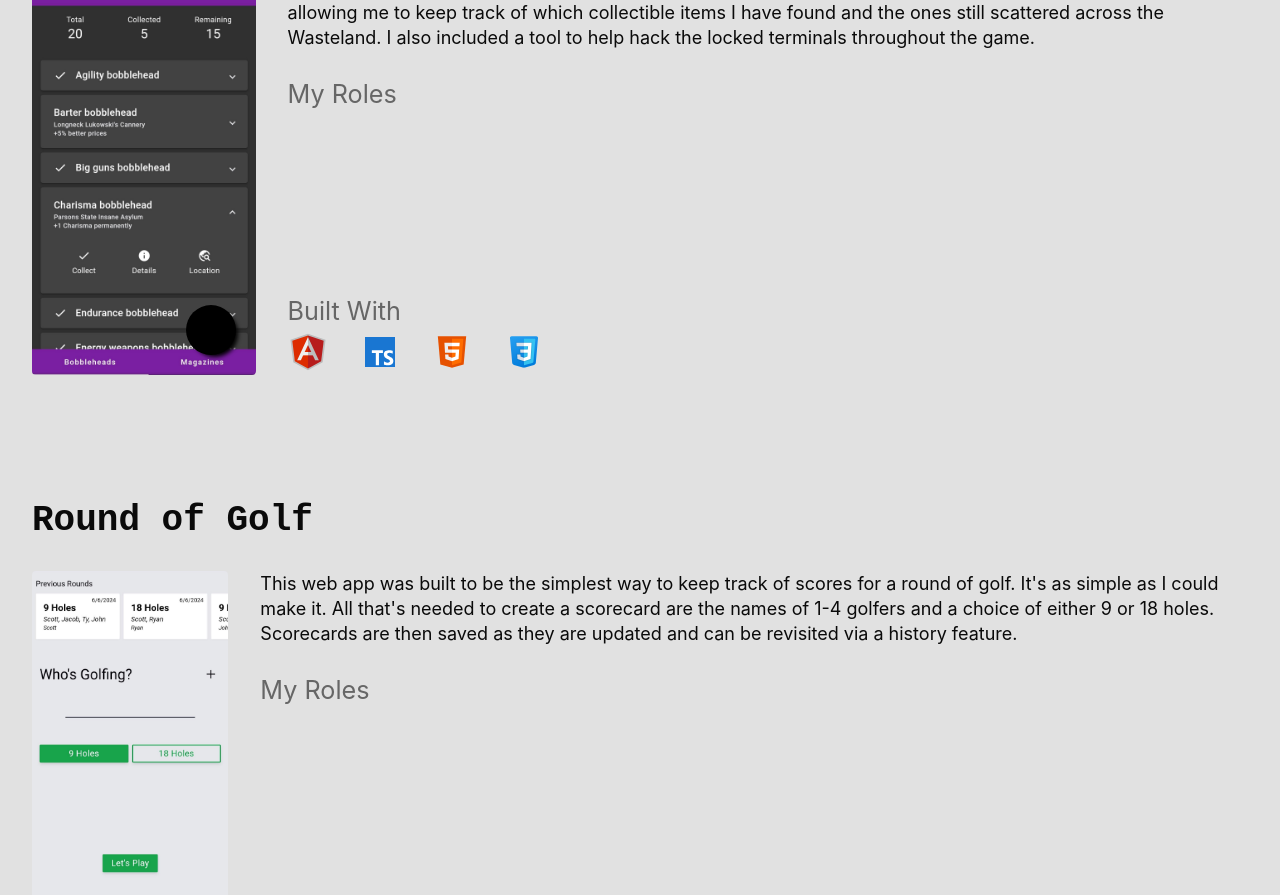
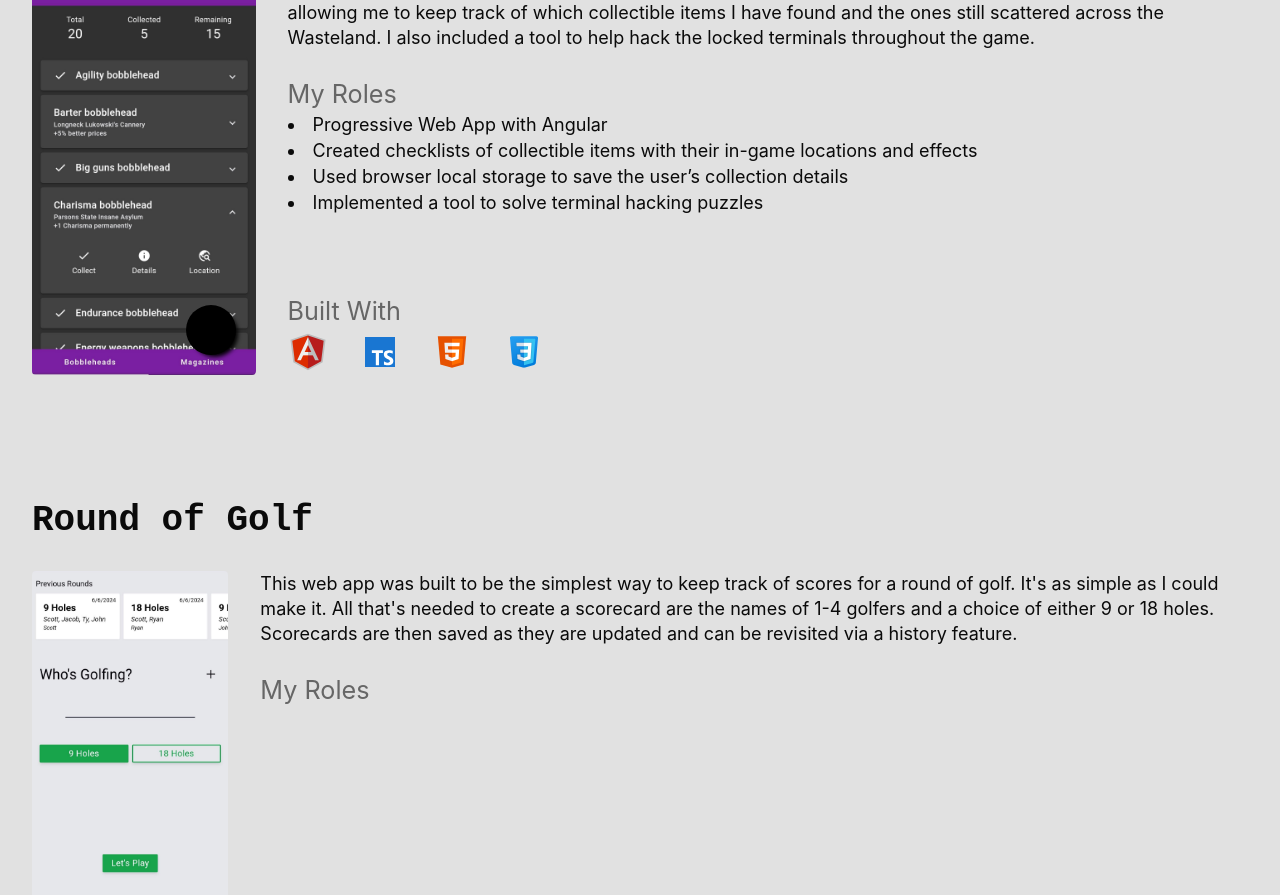
Before and after one commit to scoottrick/my-website, a Vue app: page / in a window 1280 px wide. Shown: the part 4667-5562 px from the top of the page. Built offline with nearby package versions, Linux system fonts and the light colour scheme; some icons are missing.

Commit message:
Adds role list for the fallout app

```diff
--- a/src/data/portfolio-data.js
+++ b/src/data/portfolio-data.js
@@ -70,8 +70,7 @@ class TechList {
 }
 
 // CLEANSLATE
-const cs = 'CleanSlate Technology Group';
-const edesign = createProjectData('Herff Jones eDesign', cs, 'edesign', {
+const edesign = createProjectData('Herff Jones eDesign', 'CleanSlate Technology Group', 'edesign', {
     project:
         'eDesign is a service used by schools to create yearbooks. Students and staff can use eDesign for everything in the creation process including uploading image libraries, assigning tasks, designing pages and ordering yearbooks.',
     roles: [
@@ -147,7 +146,12 @@ const mobileTechApp = createProjectData('Mobile Tech', 'Viavi Solutions, Inc', '
 const falloutApp = createProjectData('Fallout 4 Buddy', null, 'fallout', {
     project:
         'Fallout 4 is a massive game with plenty of things to do and find. I built this web app to simplify my campaigns by allowing me to keep track of which collectible items I have found and the ones still scattered across the Wasteland. I also included a tool to help hack the locked terminals throughout the game.',
-    roles: [],
+    roles: [
+        'Progressive Web App with Angular',
+        'Created checklists of collectible items with their in-game locations and effects',
+        'Used browser local storage to save the user’s collection details',
+        'Implemented a tool to solve terminal hacking puzzles'
+    ],
     techs: [TechList.angular, TechList.typescript, TechList.html, TechList.css]
 });
 const golfApp = createProjectData('Round of Golf', null, 'golf', {
```
